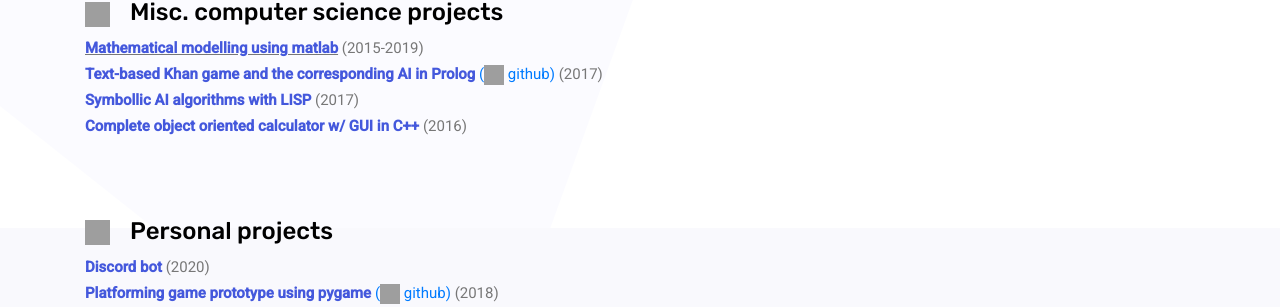
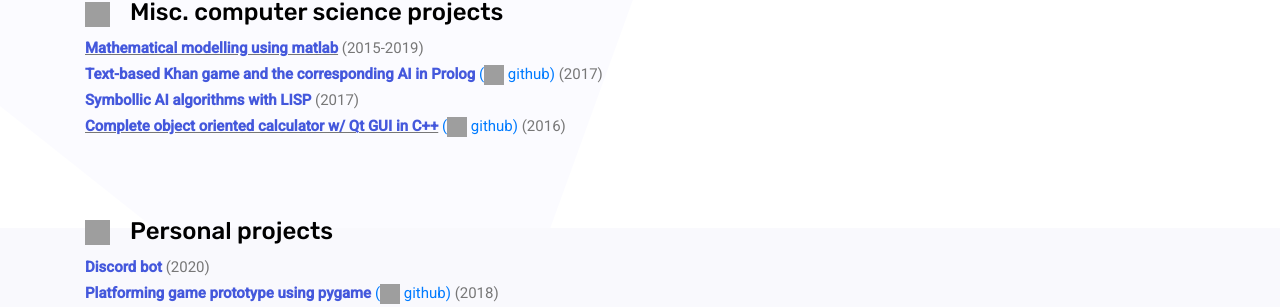
Before and after one commit to plougue/plougue.github.io, a Jekyll site: the page projects.html, which Jekyll copies as it is, in a window 1280 px wide. Shown: the part 877-1184 px from the top of the page. Built offline with Jekyll 4.4.1, drawn with Linux system fonts in a browser that asks for light colours; grey boxes are pictures that could not be loaded.

Commit message:
added a description and a github link for cpp calculator

```diff
--- a/projects.html
+++ b/projects.html
@@ -177,8 +177,15 @@
 				<div class='project_box'>Blablablabla
 </div>
 				<p class="sample-text">
-				<b>Complete object oriented calculator w/ GUI in C++</b> (2016)<br/> </p>
-				<div class='project_box'>Blablablabla
+				<span class='link' onclick="toggleHidden('box_CompSci_caculator')"><b>Complete object oriented calculator w/ Qt GUI in C++</b></span>  <a href='https://github.com/plougue/Cpp-calculator'>(<img src='fontawesome-free-5.14.0-web/svgs/brands/github.svg' style="width:20px;height:20px;"/> github)</a> (2016)<br/> </p>
+				<div class='project_box' id='box_CompSci_caculator'>This projet was a way to practice <b>C++</b> and <b>OOP</b>. It consists in a Reverse Polish Notation calculator with the following features : <br />
+	● A stack of litterals on which to act with operators, dynamically managed so that you can use UNDO et REDO <br />
+    ● A way to write expressions in their regular form (not reverse polish) and evaluate them <br />
+    ● A way to write and save programs (list of numbers and operators) and variables <br />
+    ● A way to save them in text files and load theme <br />
+    ● A <b>Qt</b> interface <br />
+
+Its structure is so that is it easy to add other features, and more specifically different operators. Some finishing touches are still required. The Qt interface is incomplete and there are no exception handling. It was however very interesting to conceptualize and develop.
 </div>
 <br />
 			<br/><br/>
```
